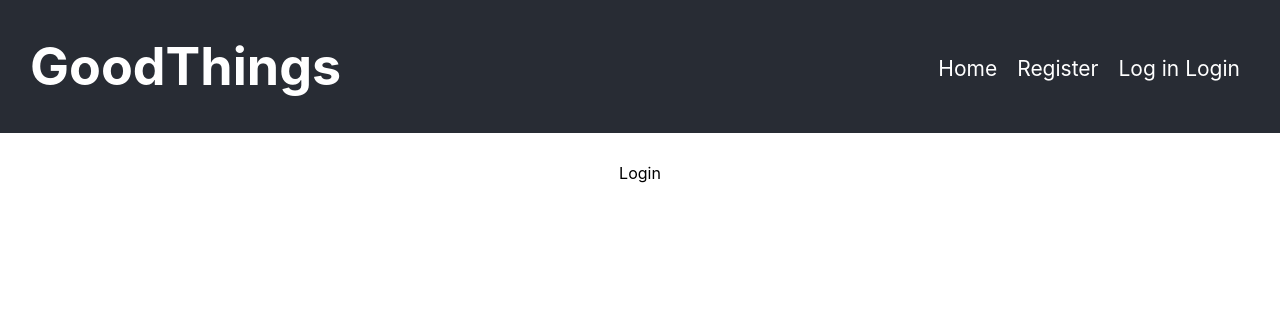
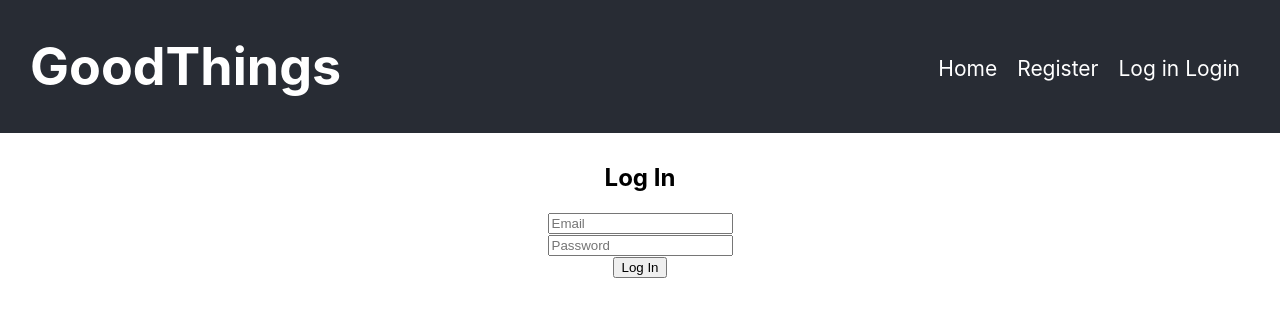
Before and after one commit to OLD-itdev161-fa2022/bonita-yaheya, a React (Create React App) app in the folder client/: page /login in a window 1280 px wide. Shown: the top 316 px of the page. Built offline with nearby package versions, Linux system fonts and the light colour scheme.

Commit message:
Updated Login.js for Activity 8

```diff
--- a/client/src/components/Login/Login.js
+++ b/client/src/components/Login/Login.js
@@ -1,8 +1,88 @@
-import React from 'react';
+import React, { useState } from 'react';
+import axios from 'axios';
+import { useHistory } from 'react-router-dom';
 
-const Login = () => {
+const Login = ({ authenticateUser}) => {
+    let history = useHistory();
+    const [userData, setUserData] = useState({
+        email: '',
+        password: ''
+    });
+    const [errorData, setErrorData] = useState({ errors: null});
 
-    return <div>Login</div>
+    const { email, password } = userData;
+    const { errors } = errorData;
+
+    const onChange = e => {
+        const { name, value } = e.target;
+        setUserData({
+            ...userData,
+            [name] : value
+        })
+    }
+
+    const loginUser = async () => {
+        const newUser = {
+            email: email,
+            password: password
+        }
+        try {
+            const config = {
+                headers: {
+                    'Content-Type': 'application/json'
+                }
+            }
+
+        const body = JSON.stringify(newUser);
+        const res = await axios.post('http://localhost:8080/api/login', body, config);
+
+        // Store user data and redirect
+        localStorage.setItem('token', res.data.token);
+        history.push('/')
+    } catch (error) {
+        // Clear user data
+        localStorage.setItem('token');
+
+        setErrorData({
+            ...errors,
+            errors: error.response.data.errors
+        })
+    }
+
+    authenticateUser();
+}
+
+    return (
+      <div>
+          <h2>Log In</h2>
+          <div>
+          <input
+                type='text'
+                placeholder='Email'
+                name='email'
+                value={email}
+                onChange={e => onChange(e)} />
+
+          </div>
+          <div>
+          <input
+                type='text'
+                placeholder='Password'
+                name='password'
+                value={password}
+                onChange={e => onChange(e)} />
+          </div>
+          <div>
+              <button onClick={() => loginUser()}>Log In</button>
+          </div>
+          <div>
+          {errors && errors.map(error =>
+            <div key={error.msg}>{error.msg}</div>)}
+          </div>
+    </div>
+
+
+    )
 }
 
 export default Login;
```
